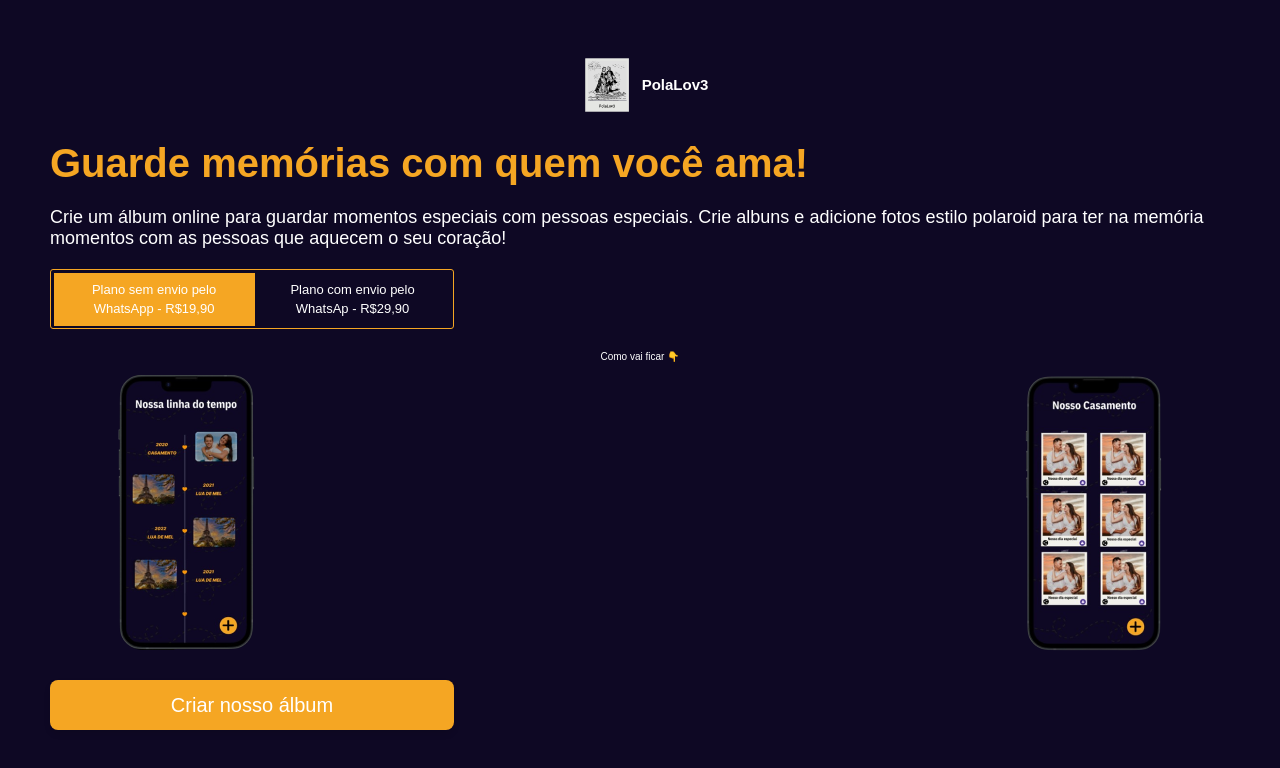
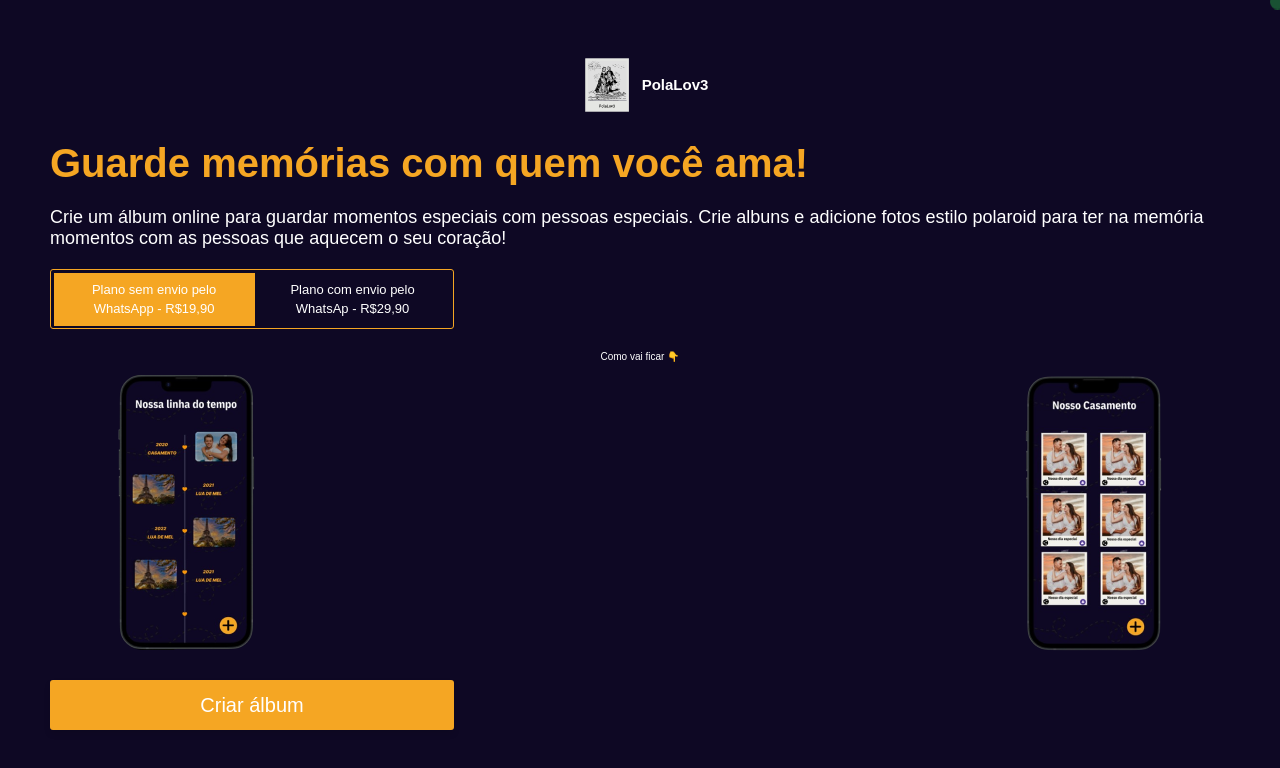
Before and after one commit to breneg0at/brenewantlove, a Next.js app: page / in a window 1280 px wide. Shown: the top 768 px of the page. Built offline with nearby package versions, Linux system fonts and the light colour scheme; a web font is replaced by a local one.

Commit message:
Feat: add blinking circle to button

```diff
--- a/app/globals.css
+++ b/app/globals.css
@@ -58,7 +58,7 @@ body {
   padding: 1rem 2rem;
   width: 100%;
   max-width: 40.4rem;
-  border-radius: 0.8rem;
+  border-radius: 0.3rem;
   font-size: 2rem;
   background-color: var(--primary-color);
   color: #fff;
@@ -68,3 +68,30 @@ body {
   transition: all 0.3s ease-in-out;
   box-shadow: 0px 4px 6px rgba(0, 0, 0, 0.1);
 }
+
+
+.blinking-dot {
+  display: inline-block;
+  width: 1.5rem;
+  height: 1.5rem;
+  background-color: #28a745;
+  border-radius: 50%;
+  position: absolute;
+  top: 0.2rem;
+  right: -0.5rem;
+  transform: translateY(-50%);
+  animation: blinking 1.5s infinite;
+}
+
+
+@keyframes blinking {
+  0% {
+    opacity: 0;
+  }
+  50% {
+    opacity: 1;
+  }
+  100% {
+    opacity: 0;
+  }
+}
--- a/app/page.tsx
+++ b/app/page.tsx
@@ -53,7 +53,10 @@ export default function Home() {
           </div>
 
           <FadeInSection>
-            <button className="saleButton">Criar nosso álbum</button>
+            <button className="saleButton">Criar álbum
+                <span className="blinking-dot"></span>
+
+            </button>
           </FadeInSection>
         </div>
       </main>
```
